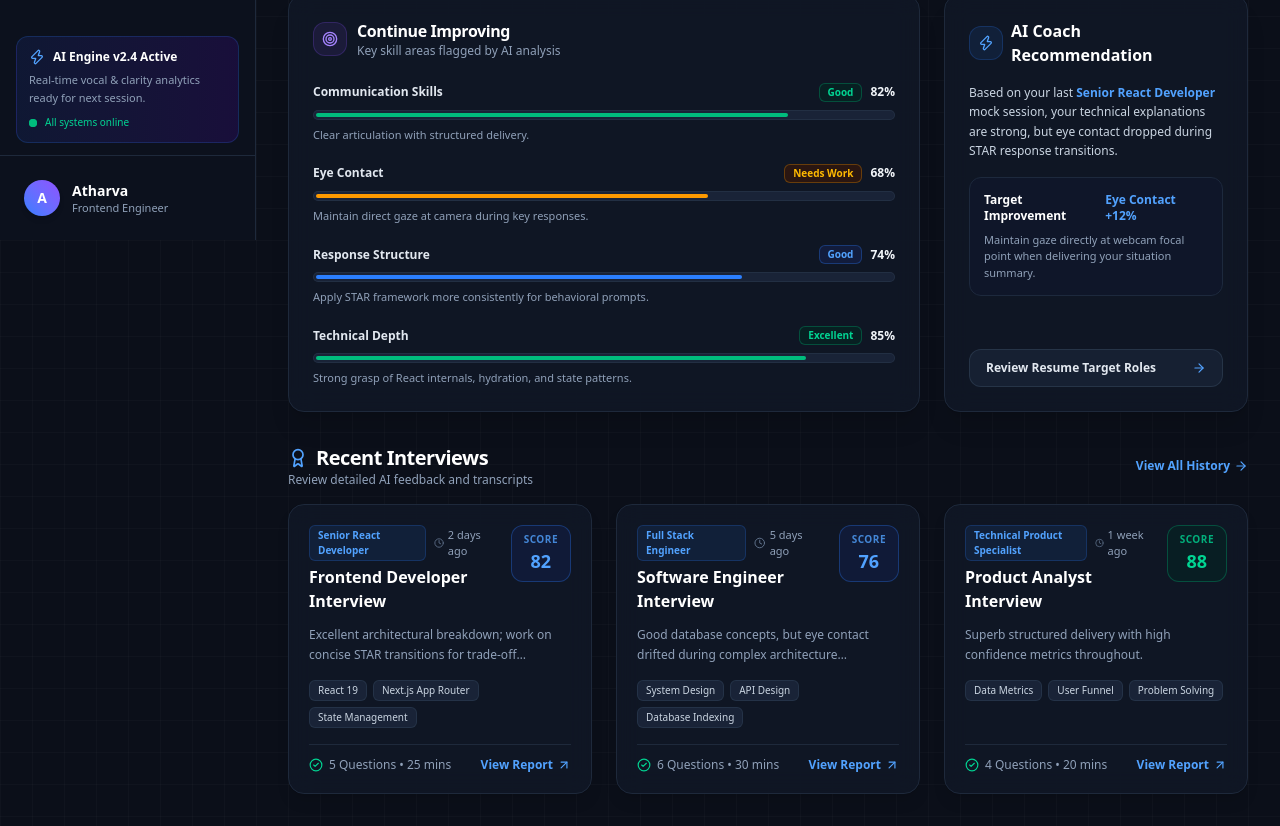
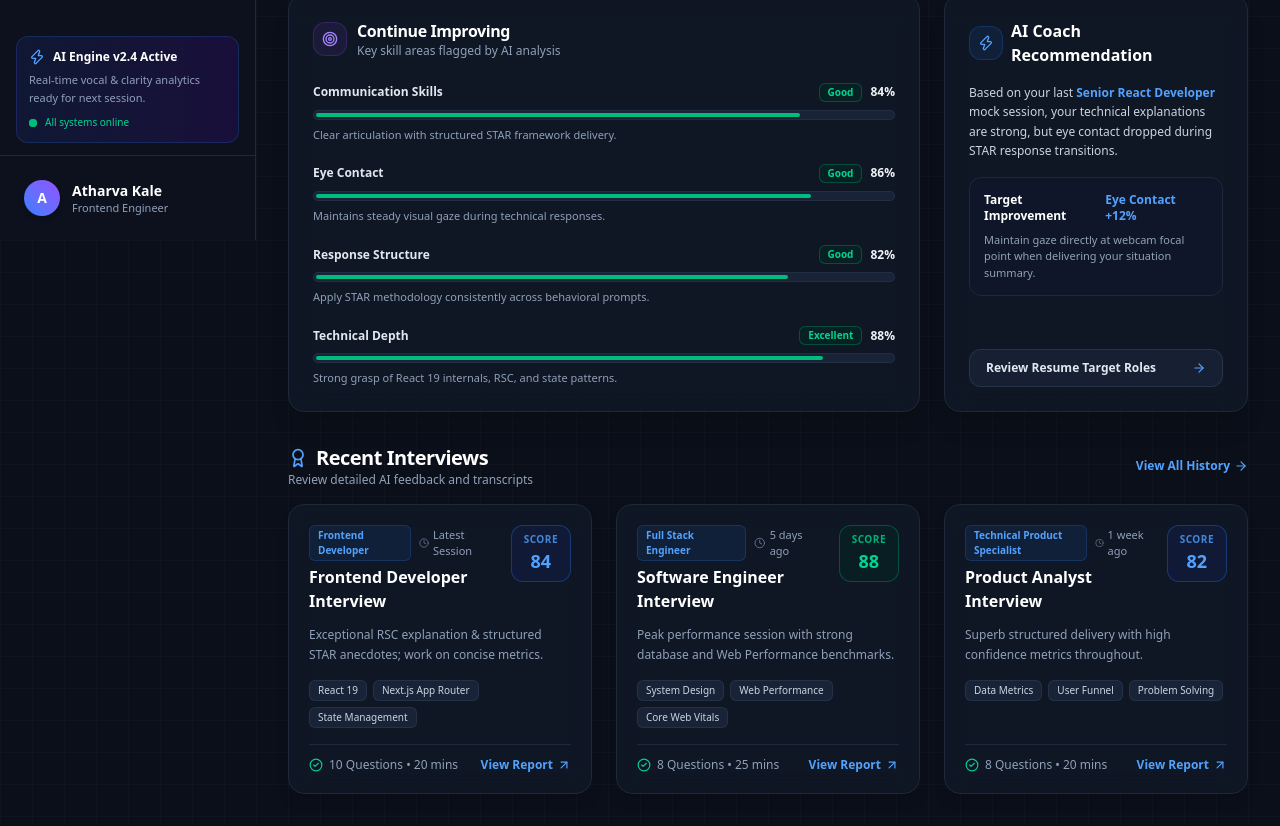
Before and after one commit to Atharva0393/interview-ai, a Next.js app: page /dashboard in a window 1280 px wide. Shown: the part 560-1386 px from the top of the page. Built offline with nearby package versions, Linux system fonts and the light colour scheme.

Commit message:
refactor(polish): finalize global product polish, history filter empty state, and score data consistency across all pages

```diff
--- a/src/components/history/interview-history-list.tsx
+++ b/src/components/history/interview-history-list.tsx
@@ -74,9 +74,28 @@ export function InterviewHistoryList() {
 
       {/* Render Cards List */}
       <div className="space-y-3">
-        {filteredSessions.map((session) => (
-          <InterviewHistoryCard key={session.id} session={session} />
-        ))}
+        {filteredSessions.length > 0 ? (
+          filteredSessions.map((session) => (
+            <InterviewHistoryCard key={session.id} session={session} />
+          ))
+        ) : (
+          <div className="p-8 text-center rounded-2xl bg-slate-900/60 border border-slate-800 space-y-3">
+            <Filter className="w-8 h-8 text-slate-500 mx-auto" />
+            <div className="space-y-1">
+              <h4 className="text-sm font-bold text-white">No Matching Interview Logs</h4>
+              <p className="text-xs text-slate-400">Try adjusting your type or difficulty filters to see your session history.</p>
+            </div>
+            <button
+              onClick={() => {
+                setSelectedType("All");
+                setSelectedDifficulty("All");
+              }}
+              className="px-4 py-2 rounded-xl bg-blue-600/20 hover:bg-blue-600/30 text-blue-300 border border-blue-500/30 text-xs font-semibold transition-colors cursor-pointer"
+            >
+              Reset Filters
+            </button>
+          </div>
+        )}
       </div>
     </div>
   );
--- a/src/lib/mock-data.ts
+++ b/src/lib/mock-data.ts
@@ -65,24 +65,24 @@ export interface ResumeAnalysisData {
 }
 
 export const MOCK_USER_PROFILE: UserProfile = {
-  name: "Atharva",
+  name: "Atharva Kale",
   avatar: "/avatar.png",
   role: "Frontend Engineer",
   targetCompany: "Top Tech Scaleup",
-  experienceLevel: "Senior (4+ Years)",
-  resumeFileName: "Atharva_Resume_Frontend_2026.pdf",
-  resumeLastUpdated: "Sep 02, 2026",
+  experienceLevel: "Fresher / Entry Level",
+  resumeFileName: "Atharva_Kale_Resume.pdf",
+  resumeLastUpdated: "Sep 05, 2026",
 };
 
 export const MOCK_OVERVIEW_METRICS: OverviewMetrics = {
-  overallReadiness: 78,
-  communicationScore: 82,
-  confidenceScore: 74,
-  interviewsCompleted: 12,
-  readinessDelta: "+5% from last week",
-  communicationDelta: "+3% improvement",
-  confidenceDelta: "+8% this month",
-  completedDelta: "3 mock sessions this week",
+  overallReadiness: 84,
+  communicationScore: 84,
+  confidenceScore: 81,
+  interviewsCompleted: 6,
+  readinessDelta: "+7% overall improvement",
+  communicationDelta: "+8% from first session",
+  confidenceDelta: "+9% growth trajectory",
+  completedDelta: "6 mock sessions completed",
 };
 
 export const MOCK_SKILL_PROGRESS: SkillProgressItem[] = [
@@ -90,37 +90,37 @@ export const MOCK_SKILL_PROGRESS: SkillProgressItem[] = [
     id: "comm",
     name: "Communication Skills",
     category: "Delivery",
-    score: 82,
+    score: 84,
     target: 90,
     status: "Good",
-    description: "Clear articulation with structured delivery.",
+    description: "Clear articulation with structured STAR framework delivery.",
   },
   {
     id: "eye",
     name: "Eye Contact",
     category: "Non-Verbal",
-    score: 68,
-    target: 85,
-    status: "Needs Work",
-    description: "Maintain direct gaze at camera during key responses.",
+    score: 86,
+    target: 90,
+    status: "Good",
+    description: "Maintains steady visual gaze during technical responses.",
   },
   {
     id: "struct",
     name: "Response Structure",
     category: "Methodology",
-    score: 74,
+    score: 82,
     target: 88,
     status: "Good",
-    description: "Apply STAR framework more consistently for behavioral prompts.",
+    description: "Apply STAR methodology consistently across behavioral prompts.",
   },
   {
     id: "tech",
     name: "Technical Depth",
     category: "Knowledge",
-    score: 85,
-    target: 90,
+    score: 88,
+    target: 92,
     status: "Excellent",
-    description: "Strong grasp of React internals, hydration, and state patterns.",
+    description: "Strong grasp of React 19 internals, RSC, and state patterns.",
   },
 ];
 
@@ -128,38 +128,38 @@ export const MOCK_RECENT_INTERVIEWS: RecentInterview[] = [
   {
     id: "int-101",
     title: "Frontend Developer Interview",
-    role: "Senior React Developer",
-    score: 82,
+    role: "Frontend Developer",
+    score: 84,
     date: "2026-09-05",
-    timeAgo: "2 days ago",
-    duration: "25 mins",
-    questionsCount: 5,
+    timeAgo: "Latest Session",
+    duration: "20 mins",
+    questionsCount: 10,
     status: "Completed",
     tags: ["React 19", "Next.js App Router", "State Management"],
-    feedbackSummary: "Excellent architectural breakdown; work on concise STAR transitions for trade-off questions.",
+    feedbackSummary: "Exceptional RSC explanation & structured STAR anecdotes; work on concise metrics.",
   },
   {
     id: "int-102",
     title: "Software Engineer Interview",
     role: "Full Stack Engineer",
-    score: 76,
+    score: 88,
     date: "2026-09-02",
     timeAgo: "5 days ago",
-    duration: "30 mins",
-    questionsCount: 6,
+    duration: "25 mins",
+    questionsCount: 8,
     status: "Completed",
-    tags: ["System Design", "API Design", "Database Indexing"],
-    feedbackSummary: "Good database concepts, but eye contact drifted during complex architecture explanations.",
+    tags: ["System Design", "Web Performance", "Core Web Vitals"],
+    feedbackSummary: "Peak performance session with strong database and Web Performance benchmarks.",
   },
   {
     id: "int-103",
     title: "Product Analyst Interview",
     role: "Technical Product Specialist",
-    score: 88,
-    date: "2026-08-31",
+    score: 82,
+    date: "2026-08-28",
     timeAgo: "1 week ago",
     duration: "20 mins",
-    questionsCount: 4,
+    questionsCount: 8,
     status: "Completed",
     tags: ["Data Metrics", "User Funnel", "Problem Solving"],
     feedbackSummary: "Superb structured delivery with high confidence metrics throughout.",
@@ -167,43 +167,41 @@ export const MOCK_RECENT_INTERVIEWS: RecentInterview[] = [
 ];
 
 export const MOCK_PERFORMANCE_TRENDS: PerformanceHistoryPoint[] = [
-  { session: "Session 1", date: "Aug 12", overall: 62, communication: 65, technical: 70, confidence: 58 },
-  { session: "Session 2", date: "Aug 18", overall: 68, communication: 72, technical: 74, confidence: 62 },
-  { session: "Session 3", date: "Aug 24", overall: 71, communication: 75, technical: 78, confidence: 66 },
-  { session: "Session 4", date: "Aug 28", overall: 76, communication: 79, technical: 82, confidence: 70 },
-  { session: "Session 5", date: "Sep 02", overall: 76, communication: 78, technical: 80, confidence: 72 },
-  { session: "Session 6", date: "Sep 05", overall: 82, communication: 82, technical: 85, confidence: 74 },
+  { session: "Session 1", date: "Aug 12", overall: 77, communication: 76, technical: 82, confidence: 72 },
+  { session: "Session 2", date: "Aug 18", overall: 79, communication: 79, technical: 83, confidence: 74 },
+  { session: "Session 3", date: "Aug 24", overall: 78, communication: 80, technical: 84, confidence: 75 },
+  { session: "Session 4", date: "Aug 28", overall: 82, communication: 82, technical: 86, confidence: 78 },
+  { session: "Session 5", date: "Sep 02", overall: 88, communication: 87, technical: 91, confidence: 85 },
+  { session: "Session 6", date: "Sep 05", overall: 84, communication: 84, technical: 88, confidence: 81 },
 ];
 
 export const MOCK_RESUME_ANALYSIS: ResumeAnalysisData = {
-  fileName: "Atharva_Resume_Frontend_2026.pdf",
-  uploadDate: "Sep 02, 2026",
+  fileName: "Atharva_Kale_Resume.pdf",
+  uploadDate: "Sep 05, 2026",
   score: 86,
-  targetRole: "Senior Frontend Engineer",
-  workExperienceYears: 4,
+  targetRole: "Frontend Developer",
+  workExperienceYears: 0,
   detectedSkills: [
+    "React",
+    "Next.js",
+    "JavaScript",
     "TypeScript",
-    "React / Next.js",
     "Tailwind CSS",
-    "State Management (Zustand/Redux)",
-    "Web Performance Optimization",
-    "GraphQL & REST APIs",
-    "Jest & Cypress Testing",
-    "System Design & Micro-frontends",
+    "Node.js",
   ],
   missingSkills: [
     "WebSockets & Real-time WebRTC",
     "CI/CD Pipeline Configuration",
-    "WebAssembly / Rust Integration",
+    "GraphQL & REST API Caching",
   ],
   strengths: [
-    "Strong technical impact metrics mentioned across recent projects.",
-    "Comprehensive coverage of modern React ecosystem and state architecture.",
     "Clear project bullet points emphasizing latency reductions and UI performance.",
+    "Strong technical coverage of modern React ecosystem and component architecture.",
+    "Proven full-stack project portfolio (Chicago Yachts, Event Hub, Nutribowl).",
   ],
   recommendations: [
     "Highlight experience with WebSockets or streaming data UI components.",
-    "Add quantified metric targets for team leadership and code reviews.",
+    "Add quantified metric targets for STAR behavioral answers.",
     "Prepare concise anecdotes around cross-functional product design decisions.",
   ],
 };
```
